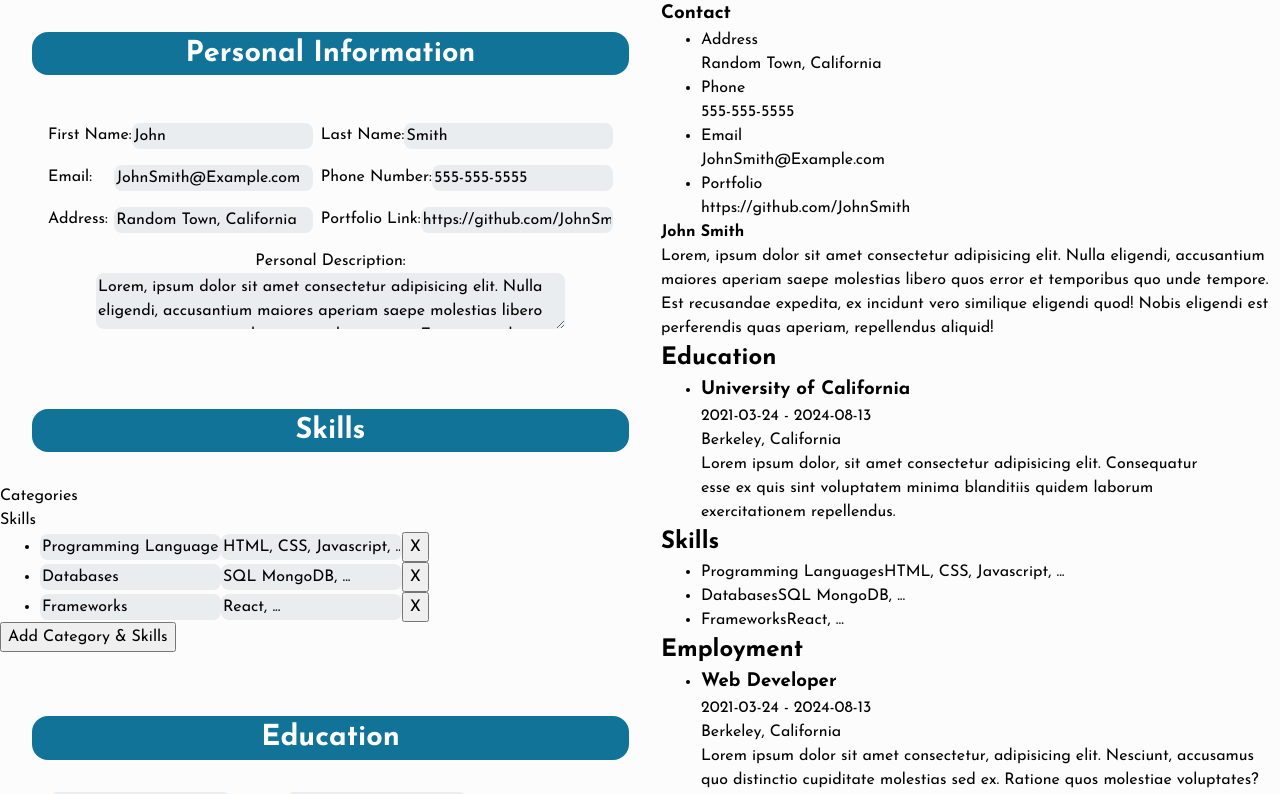
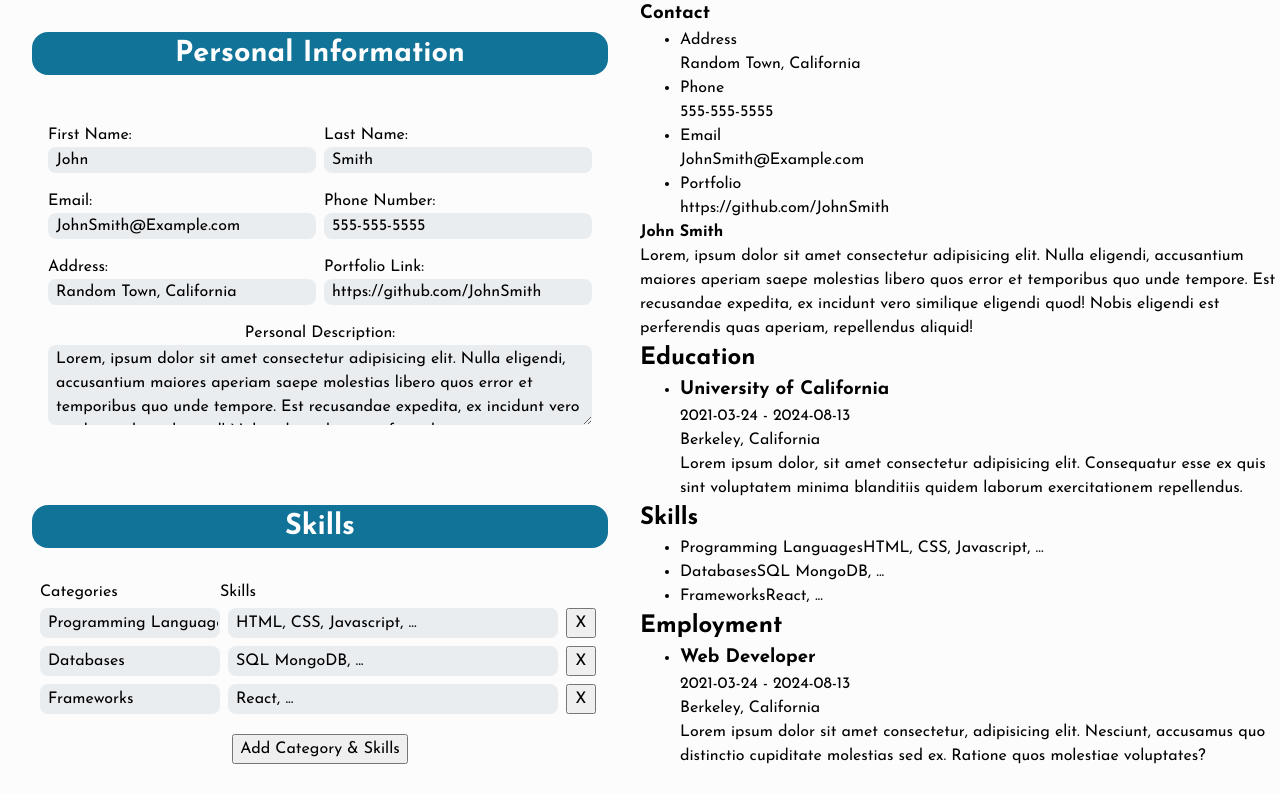
Before and after one commit to Neon-Panda/Project-CV-Application, a React (Vite) app: page / in a window 1280 px wide. Shown: the top 794 px of the page. Built offline with nearby package versions, Linux system fonts and the light colour scheme.

Commit message:
style: skills section finished

```diff
--- a/src/components/personal-details.jsx
+++ b/src/components/personal-details.jsx
@@ -30,7 +30,8 @@ export default function PersonalInputs({ personalInfo, setPersonalInfo }) {
     <section className="personal-info">
       <h2 className="personal-input-header">Personal Information</h2>
       <form action="" id="personal-info-form">
-        <label htmlFor="name-first">
+        <div className="personal-input-area">
+          <label htmlFor="name-first"></label>
           <span>First Name:</span>
           <input
             type="text"
@@ -42,9 +43,10 @@ export default function PersonalInputs({ personalInfo, setPersonalInfo }) {
               changeInfo(event, personalInfo, setPersonalInfo)
             }
           />
-        </label>
-        <label htmlFor="name-last">
-          Last Name:
+        </div>
+        <div className="personal-input-area">
+          <label htmlFor="name-last"></label>
+          <span>Last Name:</span>
           <input
             type="text"
             name="name-last"
@@ -55,9 +57,10 @@ export default function PersonalInputs({ personalInfo, setPersonalInfo }) {
               changeInfo(event, personalInfo, setPersonalInfo)
             }
           />
-        </label>
-        <label htmlFor="email">
-          Email:
+        </div>
+        <div className="personal-input-area">
+          <label htmlFor="email"></label>
+          <span>Email:</span>
           <input
             type="email"
             name="email"
@@ -68,9 +71,10 @@ export default function PersonalInputs({ personalInfo, setPersonalInfo }) {
               changeInfo(event, personalInfo, setPersonalInfo)
             }
           />
-        </label>
-        <label htmlFor="phone">
-          Phone Number:
+        </div>
+        <div className="personal-input-area">
+          <label htmlFor="phone"></label>
+          <span>Phone Number:</span>
           <input
             type="tel"
             name="phone"
@@ -81,9 +85,10 @@ export default function PersonalInputs({ personalInfo, setPersonalInfo }) {
               changeInfo(event, personalInfo, setPersonalInfo)
             }
           />
-        </label>
-        <label htmlFor="address">
-          Address:
+        </div>
+        <div className="personal-input-area">
+          <label htmlFor="address"></label>
+          <span>Address:</span>
           <input
             type="text"
             name="address"
@@ -94,9 +99,10 @@ export default function PersonalInputs({ personalInfo, setPersonalInfo }) {
               changeInfo(event, personalInfo, setPersonalInfo)
             }
           />
-        </label>
-        <label htmlFor="portfolio">
-          Portfolio Link:
+        </div>
+        <div className="personal-input-area">
+          <label htmlFor="portfolio"></label>
+          <span>Portfolio Link:</span>
           <input
             type="url"
             name="portfolio"
@@ -107,8 +113,9 @@ export default function PersonalInputs({ personalInfo, setPersonalInfo }) {
               changeInfo(event, personalInfo, setPersonalInfo)
             }
           />
-        </label>
-        <label htmlFor="about">
+        </div>
+        <div className="personal-input-area">
+          <label htmlFor="about"></label>
           <span className="info-description">Personal Description:</span>
           <textarea
             type="text"
@@ -120,7 +127,7 @@ export default function PersonalInputs({ personalInfo, setPersonalInfo }) {
               changeInfo(event, personalInfo, setPersonalInfo)
             }
           />
-        </label>
+        </div>
       </form>
     </section>
   );
--- a/src/components/skills.jsx
+++ b/src/components/skills.jsx
@@ -40,7 +40,7 @@ export default function SkillsInputs({ personalSkills, setPersonalSkills }) {
 
   function skillListItem(individualSkill, index) {
     return (
-      <li key={index}>
+      <li key={index} className="personal-skill-item">
         <input
           type="text"
           name="category"
@@ -74,11 +74,12 @@ export default function SkillsInputs({ personalSkills, setPersonalSkills }) {
   return (
     <section className="personal-skills">
       <h2 className="personal-input-header">Skills</h2>
-      <div className="skills-headers">
-        <div>Categories</div>
-        <div>Skills</div>
-        <form action="" id="personalSkills">
-          <ul>
+      <form className="personal-skills-form" action="" id="personalSkills">
+        <ul className="personal-skill-list">
+          <div className="personal-skills-header">
+            <p>Categories</p>
+            <p>Skills</p>
+          </div>
           {personalSkills.map((individualSkill, index) =>
             skillListItem(individualSkill, index)
           )}
@@ -90,7 +91,6 @@ export default function SkillsInputs({ personalSkills, setPersonalSkills }) {
           Add Category & Skills
         </button>
       </form>
-      </div>
     </section>
   );
 }
--- a/src/styles.css
+++ b/src/styles.css
@@ -78,6 +78,20 @@ body {
   background-color: var(--background-color);
 }
 
+::-webkit-scrollbar {
+  width: 3px;
+}
+
+::-webkit-scrollbar-track {
+  background-color: hsla(0, 0%, 93%, 0.973);
+  border-radius: 16px;
+}
+
+::-webkit-scrollbar-thumb {
+  background-color: hsla(0, 1%, 27%, 0.973);
+  border-radius: 16px;
+}
+
 .all-content {
   display: grid;
   grid-template-columns: 1fr 1fr;
@@ -86,9 +100,14 @@ body {
 
 input,
 textarea {
+  padding-left: 0.5rem;
   border: none;
   border-radius: 8px;
   background-color: var(--accent-color-light);
+}
+
+textarea {
+  min-height: 10vh;
 }
 
 .personal-input-header {
@@ -113,43 +132,45 @@ textarea {
 .personal-info form {
   display: grid;
   grid-template-columns: 1fr 1fr;
-  place-items: start;
   gap: 1rem 0.5rem;
   margin: 0 2rem;
   padding: 1rem;
 }
 
-.personal-info label {
-  width: 100%;
-  display: grid;
-  grid-template-columns: 1fr 3fr;
-  text-wrap: nowrap;
+.personal-info .personal-input-area {
+  display: flex;
+  flex-direction: column;
 }
 
-.personal-info form label:last-child {
-  display: grid;
-  padding: 0 3rem;
-  grid-template-columns: 1fr;
-  grid-template-rows: 1fr 4fr;
-  height: 10vh;
+.personal-info .personal-input-area:last-child {
   grid-column: span 2;
-}
-
-textarea {
-  &::-webkit-scrollbar {
-    width: 3px;
-  }
-
-  &::-webkit-scrollbar-track {
-    background-color: hsla(0, 0%, 93%, 0.973);
-  }
-
-  &::-webkit-scrollbar-thumb {
-    background-color: hsla(0, 1%, 27%, 0.973);
-  }
+  display: flex;
+  flex-direction: column;
 }
 
 .personal-info .info-description {
   display: flex;
   justify-content: center;
 }
+
+.personal-skills-header {
+  display: grid;
+  grid-template-columns: 30% 55% 5%;
+}
+
+.personal-skill-item {
+  display: grid;
+  grid-template-columns: 30% 55% 5%;
+  gap: 0.5rem;
+  padding: 0.25rem 0;
+}
+
+.personal-skills-form {
+  display: flex;
+  flex-direction: column;
+  gap: 1rem;
+}
+
+.personal-skills-form > button {
+  align-self: center;
+}
```
Lines whose indentation alone changed are shown as unchanged.
